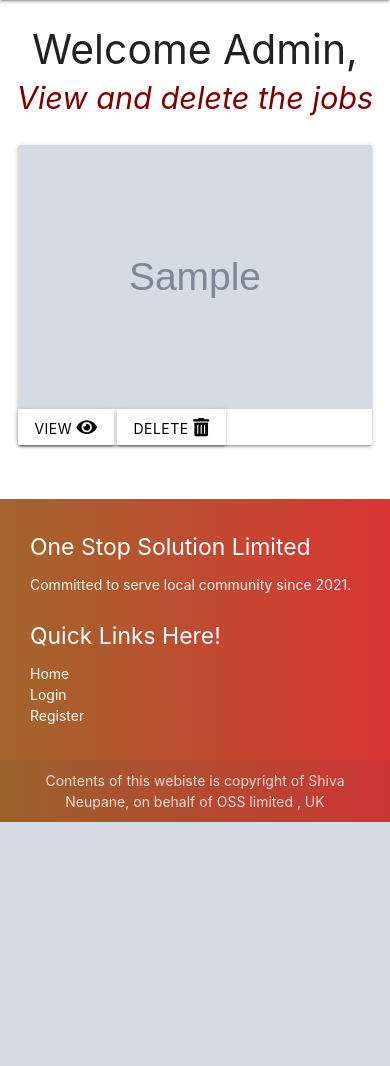
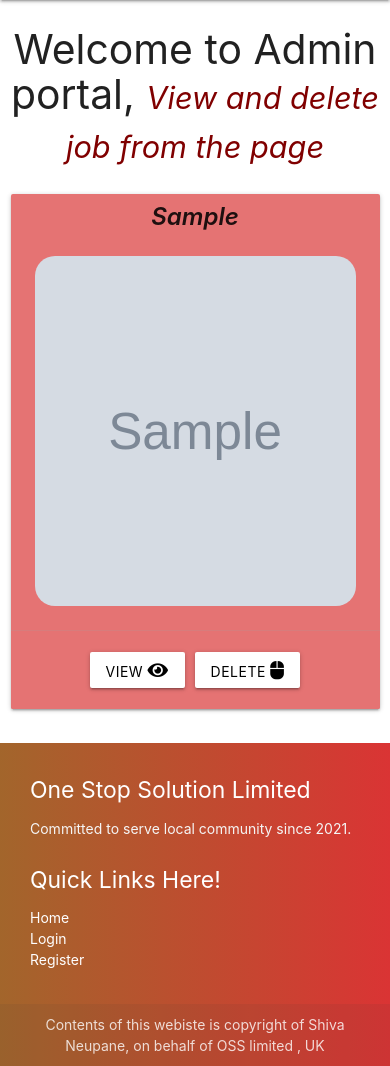
Before and after one commit to shiva123-coder/one-stop-solution, a Flask app: template templates/admin.html in a window 390 px wide. Shown: the part 56-1122 px from the top of the page. Before the commit the page ends 878 px from the top, so only its background shows below. Run offline with Flask 2, Linux system fonts and the light colour scheme; the template is opened without the code that fills it: most values are stand-ins (such as "Sample title", 1, 10 or a date in 2020); grey boxes marked "Sample" are stand-in pictures; some libraries are stand-ins or nearby versions; some web fonts are replaced.

Commit message:
Restructured HTML codes inside the templates to fix the image responsiveness issue.

```diff
--- a/static/css/style.css
+++ b/static/css/style.css
@@ -35,73 +35,32 @@ body{
 .btn-home{
     margin: 5px;
 }
-/*
-.card-header{
-    width: 100%;
-    padding: 20px;
-    height: 100%;
+
+
+/* ---images on home page -----*/
+.card-title{
+    padding: 5px;
+    margin-bottom: -2%;
 }
 
+.card-image{
+    background-color: brown;
+}
 
-.card-header img {
-    display: block;
-    border-radius: 2px 2px 0 0;
-    position: relative;
-    left: 0;
-    right: 0;
-    bottom: 0;
-    width: 100%;
-    min-width: 100%;
+.image-head{
+    height: 350px;
+    padding: 0;
+}
+
+.image-head img{
     height: 100%;
     width: 100%;
-    top: 0;
-    display: flex;
-    flex-direction: column;
-    align-items: center;
-    justify-content: center;
+    object-fit: cover;
 }
 
-.card-hero{
-    margin: 50px auto;
+.image-head-sub img{
+    border-radius: 20px;
 }
-
-
-.container{
-    width: 90%;
-    margin: 50px auto;
-}
-
-.heading{
-    text-align: center;
-    font-size: 30px;
-    margin-bottom: 50px;
-}
-
-.card-row{
-    margin-bottom: 50px;
-}
-
- .card{
-    width: 100%;
-    background-color: aqua;
-    border: 1px solid #ccc;
-    margin-bottom: 50px;
-    transition: 0.9s;
-}
-
-.card-header{
-    text-align: center;
-    padding: 50px 10px;
-    background: rgb(189 47 47 / 71%);
-    color: #ffff;
-}
-
-.card-body{
-    padding: 30px 20px;
-    text-align: center;
-    font-size: 18px;
-} */
-
 /*---------login page ----------*/
 .card-login{
     background-color: #e5d9914d !important;
@@ -121,6 +80,18 @@ body{
 .main-heading{
     margin-top: 5%;
     margin-bottom: -5%;
+}
+
+
+/* -------view/delete(admin only page) ------*/
+
+.job-type{
+    font-weight: 600;
+    font-style: italic;
+}
+
+.btn-admin{
+    margin: 5px;
 }
 
 /* ------- footer ------*/
--- a/templates/admin.html
+++ b/templates/admin.html
@@ -2,51 +2,59 @@
 {% block content %}
 
 
-<h3 class="center-align">Welcome Admin, <small class="slogan">View and delete the jobs</small></h3>
+<h3 class="center-align">Welcome to Admin portal, <small class="slogan">View and delete job from the page</small></h3>
 
-      <div class="row">
+        <div class="row center-align">
           {% for job in jobs %}
-        <div class="col s12 m6 xl4">
-          <div class="container">
-            <div class="row card-row">
-              <div class="card">
-                <div class="card-header">
-                  <div class="card-image">
-                    <img src="{{ job.img_url }}" alt="job-image" class="hero-image">
+              <div class="col s12 m6 l4">
+                  <div class="card  red lighten-2 center-align">
+                    <div class="card-title">
+                      <span class="centre-align job-type">{{ job.job_type }}</span>
+                    </div>
+                    <div class="card-content white-text">
+                      <div class="image-head image-head-sub">
+                        <img src="{{ job.img_url }}" alt="">
                       </div>
                     </div>
-                <div class="card-body">
-                  <a class="waves-effect waves-light white black-text btn modal-trigger"
-                    href="#job_modal{{ job._id }}">View
+                    <div class="card-action">
+                      <a class="waves-effect waves-light white black-text btn modal-trigger btn-admin"
+                      href="#job_modal">View
                       <i class="fas fa-eye"></i>
-                  </a>
-                  <a class="waves-effect waves-light white black-text btn modal-trigger"
-                    href="{{ url_for('delete_job_by_admin', job_id=job._id) }}">Delete
-                    <i class="fas fa-trash-alt"></i>
+                      <a class="waves-effect waves-light white black-text btn modal-trigger btn-admin"
+                      href="#job_modal1">Delete
+                      <i class="fas fa-mouse"></i></a>
                     </a>
                     </div>
                   </div>
                 </div>
-          </div>
-        </div>
               <!------Modal--- -->
-        <div id="job_modal{{ job._id }}" class="modal">
+              <div id="job_modal" class="modal">
                 <div class="modal-content">
                   <h4 class="center-align">Our details</h4>
                   <p>Company Name : {{ job.company_name }} <br>
-              Callout Cost : {{ job.charge }} <br>
-              Contact no. :  {{ job.contact_no }} <br>
+                    Callout Cost : {{ job.cost }} <br>
+                    Contact no. : {{ job.phone }} <br>
                     Email : {{ job.email }}<br>
                     Added by : {{ job.added_by }} <br><br><br>
                     {{ job.desc }}
                   </p>
                 </div>
                 <div class="modal-footer">
-            <a class="waves-effect waves-light grey black-text btn">Contact us!</a>
-            <a href="#!" class="modal-close waves-effect waves-light grey black-text btn">Cancel</a>
+                  <a href="#" class="modal-close waves-effect waves-light grey black-text btn">Cancel</a>
+                </div>
+              </div>
+              <div id="job_modal1" class="modal">
+                <div class="modal-content">
+                  <h4 class="center-align">Our details</h4>
+                  <p>Are you sure you want to delete the job ?
+                      <small>It cannot be recover once deleted</small>
+                 </p>
+                </div>
+                <div class="modal-footer">
+                  <a href="{{ url_for('delete_job', job_id=job._id) }}" class="modal-close waves-effect waves-light grey black-text btn">Conform</a>
+                  <a href="#" class="modal-close waves-effect waves-light grey black-text btn">Cancel</a>
                 </div>
               </div>
         {% endfor %}
         </div>
-
 {% endblock %}
```
Also changed, not shown: templates/account.html (+33 -19 lines), templates/home.html (+10 -15 lines), templates/home1.html (deleted, +0 -66 lines), requiremens.txt (renamed from requirements.txt), templates/add_job.html (line endings or trailing spaces). Lines whose indentation alone changed are shown as unchanged.
